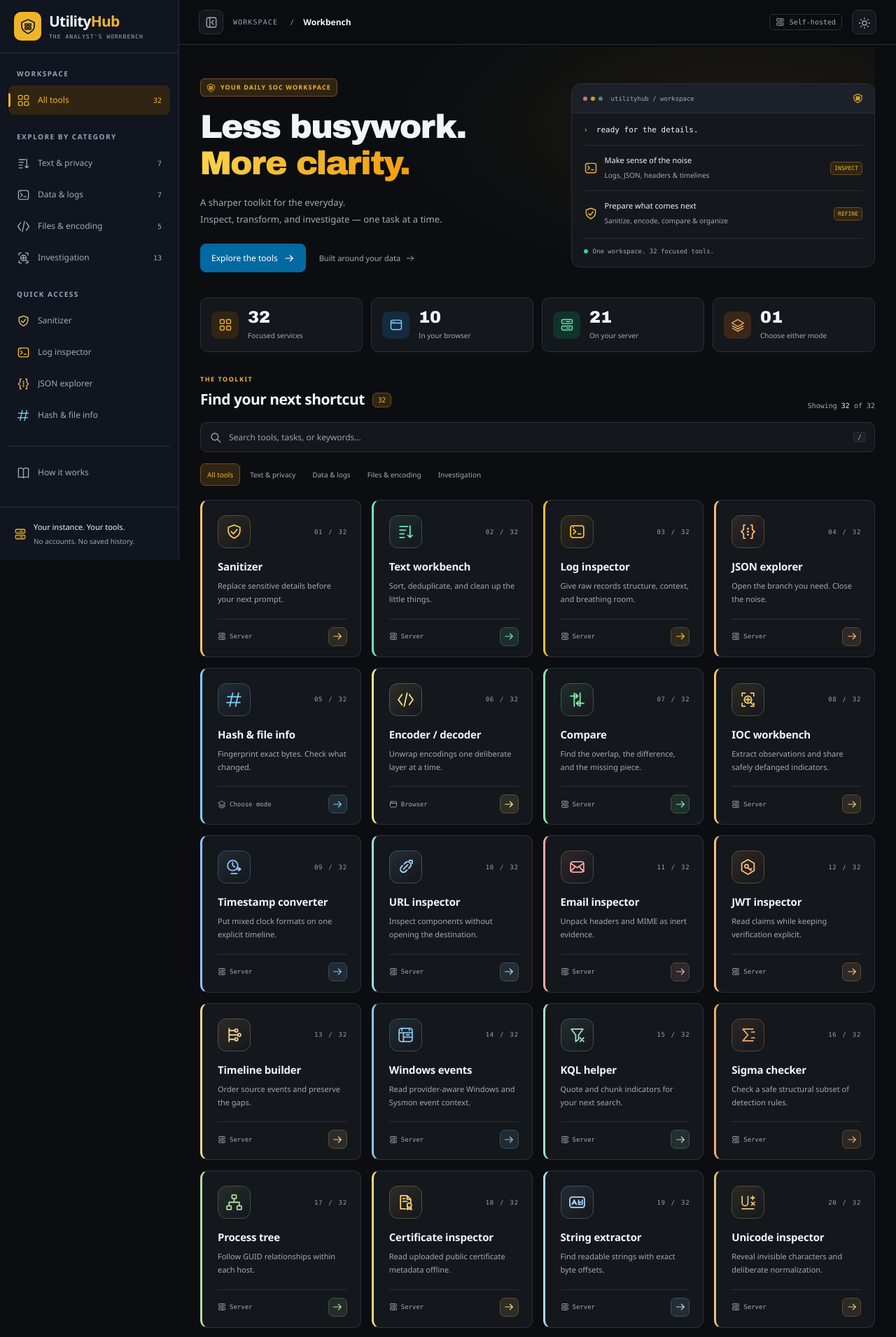
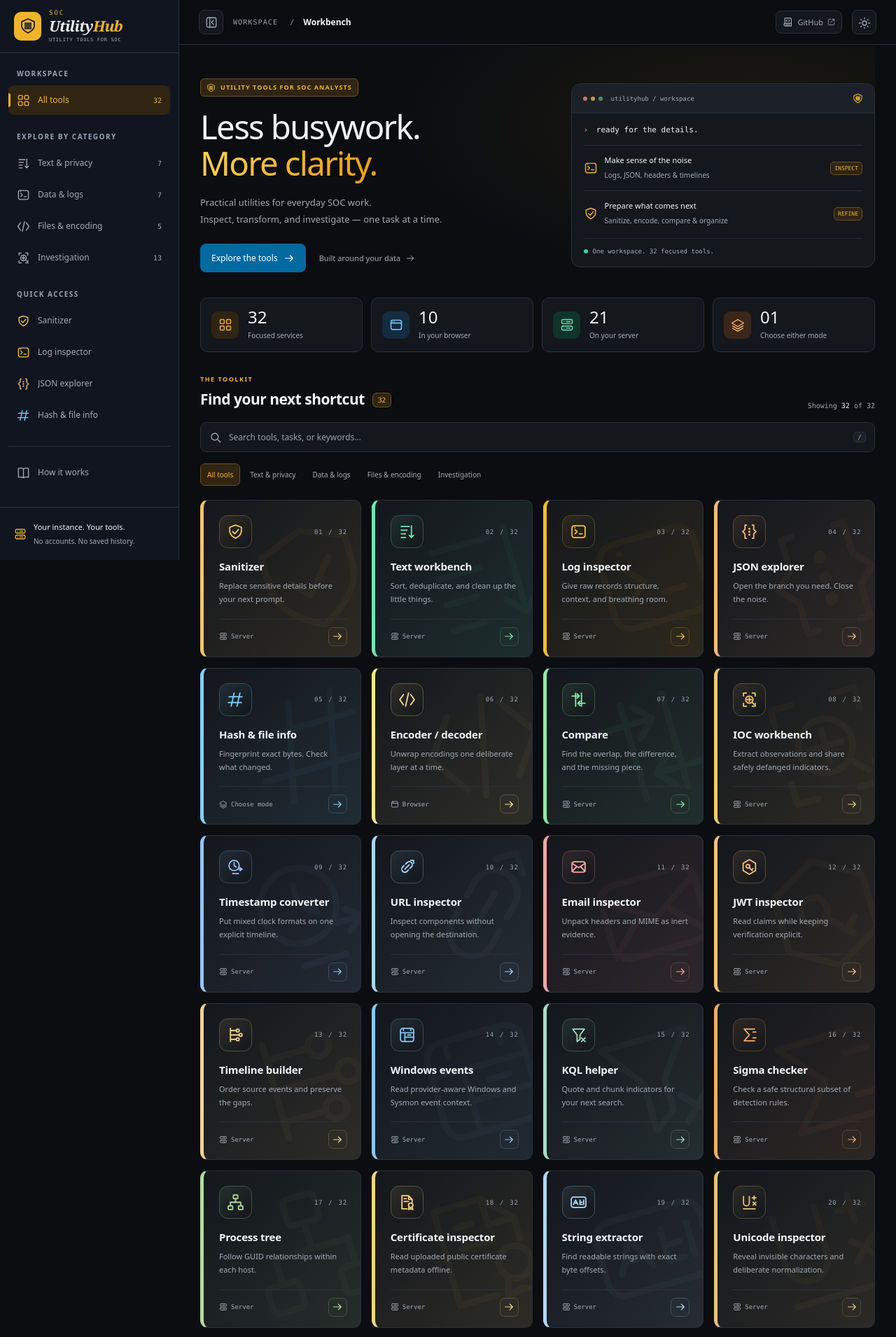
Before and after one commit to meharehsaan/soc-utilityhub, a FastAPI app: page / in a window 1280 px wide. Shown: the top 1910 px of the page at 70% size. Run offline with FastAPI, Linux system fonts and the light colour scheme; parts of the project's set-up code (start-up, migrations or seed data) failed here and were passed over.

Commit message:
Enhanced SOC branding and cards

```diff
--- a/app/static/css/app.css
+++ b/app/static/css/app.css
@@ -28,9 +28,10 @@
   --sidebar: #10151f;
   --shadow: none;
   --sidebar-width: 256px;
-  --sans: "IBM Plex Sans", "Segoe UI", Arial, sans-serif;
+  --sans: "Ubuntu Sans", "Ubuntu", system-ui, "Segoe UI", Arial, sans-serif;
+  --brand-font: Georgia, "Palatino Linotype", "Book Antiqua", serif;
   --mono: "IBM Plex Mono", "SFMono-Regular", Consolas, "Liberation Mono", monospace;
-  --display: "Syne", "Arial Black", "Segoe UI", sans-serif;
+  --display: var(--sans);
   font-family: var(--sans);
   font-synthesis: none;
 }
@@ -67,7 +68,7 @@
 /* Shared primitives preserve every tool's existing DOM and control contract. */
 * { box-sizing: border-box; }
 html { scroll-behavior: smooth; scroll-padding-top: 88px; }
-body { margin: 0; background: var(--bg); color: var(--text); font: 14px/1.6 var(--sans); -webkit-font-smoothing: antialiased; }
+body { margin: 0; background: var(--bg); color: var(--text); font: 400 14px/1.6 var(--sans); -webkit-font-smoothing: antialiased; }
 h1,h2,h3,p { margin-top: 0; }
 a { color: inherit; text-decoration: none; }
 button,input,select,textarea { font: inherit; color: inherit; }
@@ -95,9 +96,11 @@ button:active:not(:disabled) { transform: scale(.98); }
 .sidebar-header { height: 76px; min-height: 76px; padding: 0 20px; display: flex; align-items: center; justify-content: space-between; border-bottom: 1px solid var(--line); }
 .brand { display: flex; align-items: center; gap: 11px; min-width: 0; }
 .brand-mark { display: grid; place-items: center; width: 39px; height: 41px; border-radius: 10px; background: var(--accent); color: #0f172a; flex-shrink: 0; }
-.brand-copy { font: 700 21px/1.2 var(--sans); letter-spacing: -.8px; white-space: nowrap; }
-.brand-copy>span { color: var(--gold-text); }
-.brand-copy small { display: block; margin-top: 5px; font: 500 8px/1.2 var(--mono); letter-spacing: 1.05px; color: var(--muted); }
+.brand-copy { display: block; line-height: 1; white-space: nowrap; }
+.brand-kicker { display: block; margin-bottom: 3px; color: var(--gold-text); font: 400 9px/1 var(--mono); letter-spacing: 2px; }
+.brand-name { display: block; font: italic 700 21px/1.05 var(--brand-font); letter-spacing: -.7px; color: var(--text); }
+.brand-name>span { color: var(--gold-text); }
+.brand-copy small { display: block; margin-top: 5px; font: 400 7px/1 var(--mono); letter-spacing: .7px; color: var(--muted); }
 .sidebar-nav { padding: 21px 12px 16px; flex: 1; min-height: 0; overflow-y: auto; overflow-x: hidden; }
 .nav-heading { margin: 23px 12px 9px; color: var(--subtle); font-size: 10px; font-weight: 600; text-transform: uppercase; letter-spacing: 1.5px; white-space: nowrap; }
 .nav-heading:first-child { margin-top: 0; }
@@ -117,12 +120,15 @@ button:active:not(:disabled) { transform: scale(.98); }
 .app-column { margin-left: var(--sidebar-width); min-width: 0; min-height: 100vh; display: flex; flex-direction: column; transition: margin-left .3s; }
 .site-header { position: sticky; top: 0; z-index: 20; display: flex; justify-content: space-between; align-items: center; gap: 16px; height: 64px; min-height: 64px; padding: 0 28px; background: var(--header); border-bottom: 1px solid var(--line); backdrop-filter: blur(10px); }
 .topbar-left,.topbar-actions { display: flex; align-items: center; gap: 14px; min-width: 0; }
+.topbar-actions { flex-shrink: 0; }
 .topbar-title { display: flex; gap: 12px; align-items: center; min-width: 0; }
 .topbar-path { font: 10px var(--mono); letter-spacing: 1.1px; color: var(--subtle); white-space: nowrap; }
 .topbar-path span { padding-left: 10px; }
 .topbar-title strong { font-size: 12px; font-weight: 600; white-space: nowrap; overflow: hidden; text-overflow: ellipsis; }
 .icon-button { display: grid; place-items: center; flex-shrink: 0; width: 35px; height: 35px; padding: 0; background: var(--surface); border: 1px solid var(--line); border-radius: 8px; color: var(--muted); box-shadow: var(--shadow); }
 .icon-button:hover { background: var(--accent); border-color: var(--accent); color: var(--accent-text); }
+.github-button { display: inline-flex; align-items: center; gap: 6px; padding: 7px 9px; border: 1px solid var(--line); border-radius: 8px; background: var(--surface); color: var(--muted); font-size: 11px; white-space: nowrap; }
+.github-button:hover { color: var(--accent-text); border-color: var(--accent); background: var(--accent); }
 .instance-badge { display: inline-flex; align-items: center; gap: 7px; padding: 4px 8px; border: 1px solid var(--line); border-radius: 6px; color: var(--muted); font: 10px var(--mono); white-space: nowrap; }
 .theme-moon { display: none; }
 :root[data-theme=light] .theme-moon { display: inline-flex; }
@@ -133,6 +139,10 @@ button:active:not(:disabled) { transform: scale(.98); }
 .site-footer>span,.site-footer>a { display: inline-flex; align-items: center; gap: 8px; }
 .site-footer>a { border-radius: 5px; padding: 3px 5px; }
 .site-footer>a:hover { background: var(--accent); color: var(--accent-text); }
+.footer-identity,.footer-brand { display: inline-flex; align-items: center; gap: 8px; flex-wrap: wrap; }
+.footer-identity { gap: 8px 18px; }
+.footer-credit { color: var(--muted); font-size: 10px; }
+.footer-credit strong { color: var(--text); font-weight: 500; }
 .footer-divider { color: var(--line-strong); margin-inline: 4px; }
 .sidebar-collapsed { --sidebar-width: 72px; }
 .sidebar-collapsed #sidebar-toggle .ui-icon { transform: rotate(180deg); }
@@ -149,7 +159,7 @@ button:active:not(:disabled) { transform: scale(.98); }
 .home-hero::before { content: ""; position: absolute; inset: -25px 0 -10px 20%; z-index: -1; pointer-events: none; background: radial-gradient(ellipse at 75% 30%,#f0b42912,transparent 61%); }
 .eyebrow,.section-eyebrow { font-size: 10px; letter-spacing: 1.7px; font-weight: 600; color: var(--gold-text); text-transform: uppercase; }
 .hero-eyebrow { display: inline-flex; align-items: center; gap: 7px; padding: 5px 8px; margin-bottom: 17px; border: 1px solid var(--gold-line); background: var(--gold-bg); border-radius: 6px; font-size: 9px; letter-spacing: 1.1px; }
-.home-hero h1 { font: 700 clamp(34px,3.7vw,57px)/1.1 var(--display); letter-spacing: -1.7px; margin-bottom: 17px; }
+.home-hero h1 { font: 400 clamp(34px,3.7vw,57px)/1.1 var(--display); letter-spacing: -1.7px; margin-bottom: 17px; }
 .home-hero h1>span { color: var(--gold-text); background: linear-gradient(100deg,#fcd34d,#f0b429 52%,#f59e0b); background-clip: text; -webkit-background-clip: text; -webkit-text-fill-color: transparent; }
 :root[data-theme=light] .home-hero h1>span { background-image: linear-gradient(100deg,#9a6707,#a75b0a 58%,#a14e0b); }
 .hero-description { font-size: 13px; color: var(--muted); line-height: 1.9; margin-bottom: 22px; }
@@ -184,7 +194,7 @@ button:active:not(:disabled) { transform: scale(.98); }
 :root[data-theme=light] .stat-blue { background: #eff6ff; color: #075985; }
 :root[data-theme=light] .stat-green { background: #ecfdf5; color: #047451; }
 :root[data-theme=light] .stat-orange { background: #fff7ed; color: #9a460c; }
-.stat-card strong { display: block; font: 700 24px/1 var(--display); font-variant-numeric: tabular-nums; }
+.stat-card strong { display: block; font: 400 24px/1 var(--display); font-variant-numeric: tabular-nums; }
 .stat-card div>span { display: block; margin-top: 6px; font-size: 10px; color: var(--muted); }
 
 /* Service identities are decorative, not trust or severity verdicts. */
@@ -205,9 +215,18 @@ button:active:not(:disabled) { transform: scale(.98); }
 .filter.active { background: var(--gold-bg); color: var(--gold-text); border-color: var(--gold-line); }
 .filter:hover { background: var(--accent); color: var(--accent-text); border-color: var(--accent); }
 .tool-grid { display: grid; grid-template-columns: repeat(auto-fill,minmax(225px,1fr)); gap: 15px; }
-.tool-card { position: relative; display: flex; flex-direction: column; min-width: 0; min-height: 218px; overflow: hidden; padding: 21px 19px 15px 22px; border: 1px solid var(--line); border-left: 3px solid var(--tool-color); border-radius: 11px; background: var(--surface); box-shadow: var(--shadow); transition: transform .3s, border-color .3s, background-color .3s, box-shadow .3s; }
+.tool-card { position: relative; display: flex; flex-direction: column; min-width: 0; min-height: 218px; overflow: hidden; padding: 21px 19px 15px 22px; border: 1px solid var(--line); border-left: 5px solid var(--tool-color); border-radius: 11px; background: var(--surface); background-image: linear-gradient(135deg,var(--surface),var(--tool-bg)); box-shadow: var(--shadow); isolation: isolate; transition: transform .25s ease, border-color .25s, background-color .25s, box-shadow .25s; }
 .tool-card::before { content: ""; position: absolute; top: 0; inset-inline: 0; height: 1px; opacity: 0; background: linear-gradient(90deg,transparent,var(--tool-color),transparent); transition: opacity .3s; }
-.tool-card:hover { transform: translateY(-2px); border-color: var(--tool-color); background: linear-gradient(140deg,var(--surface),var(--tool-bg)); }
+.tool-card:hover,.tool-card:focus-visible { border-color: var(--tool-color); background: var(--tool-bg); background: color-mix(in srgb,var(--tool-color) 9%,var(--surface)); }
+.tool-card>:not(.card-watermark) { position: relative; z-index: 1; }
+.card-watermark { position: absolute; z-index: 0; right: -28px; top: 13px; display: grid; place-items: center; width: 195px; height: 195px; color: var(--tool-color); opacity: .035; pointer-events: none; transform: rotate(-16deg) scale(.95); transition: opacity .25s,transform .25s ease; }
+.card-watermark .ui-icon { width: 100%; height: 100%; stroke-width: 1.2; }
+.tool-card:hover .card-watermark,.tool-card:focus-visible .card-watermark { opacity: .045; transform: rotate(-7deg) scale(1.06); }
+.tool-card h3 { transition: color .25s; }
+.tool-card:hover h3,.tool-card:focus-visible h3 { color: var(--tool-color); }
+@media(hover:hover) and (pointer:fine) {
+  .tool-card:hover { transform: perspective(900px) translateY(-4px) rotateX(1.5deg) rotateY(-1.5deg); }
+}
 .tool-card:hover::before { opacity: 1; }
 .tool-card:focus-visible { outline-color: var(--tool-color); }
 .card-top { display: flex; align-items: center; justify-content: space-between; margin-bottom: 16px; }
@@ -327,7 +346,7 @@ details summary { color: var(--muted); cursor: pointer; font-size: 11px; }
 .busy #run-tool::after { content: ""; width: 12px; height: 12px; border: 2px solid currentColor; border-right-color: transparent; border-radius: 50%; animation: spin .8s linear infinite; }
 .guide { max-width: 920px; margin: 0 auto 36px; }
 .guide>.eyebrow { margin-top: 10px; }
-.guide h1 { font: 700 42px/1.2 var(--display); letter-spacing: -1px; margin-bottom: 28px; }
+.guide h1 { font: 400 42px/1.2 var(--display); letter-spacing: -1px; margin-bottom: 28px; }
 .guide-grid { display: grid; grid-template-columns: repeat(2,minmax(0,1fr)); gap: 18px; }
 .guide-grid article { padding: 23px; background: var(--surface); border: 1px solid var(--line); border-radius: 12px; box-shadow: var(--shadow); }
 .guide-number { display: inline-flex; background: var(--gold-bg); color: var(--gold-text); border: 1px solid var(--gold-line); padding: 3px 7px; border-radius: 5px; font: 10px var(--mono); }
@@ -422,6 +441,7 @@ details summary { color: var(--muted); cursor: pointer; font-size: 11px; }
   html { scroll-behavior: auto; }
   *,*::before,*::after { animation: none !important; transition: none !important; }
   .tool-card:hover,button:active { transform: none; }
+  .tool-card .card-watermark,.tool-card:hover .card-watermark,.tool-card:focus-visible .card-watermark { transform: none; }
 }
 
 /* Static per-service identities, with separate light and dark contrast. */
--- a/app/templates/base.html
+++ b/app/templates/base.html
@@ -7,10 +7,11 @@
   <meta name="color-scheme" content="dark light">
   <meta name="theme-color" id="theme-color" content="#0b0d10">
   <meta name="description" content="Focused utilities for everyday security operations. No account. No saved history.">
-  <title>{% block title %}Utility Hub · Your analyst workbench{% endblock %}</title>
+  <title>{% block title %}SOC UtilityHub · Utility tools for SOC{% endblock %}</title>
   <script src="/static/js/theme.js"></script>
   <link rel="icon" href="/static/favicon.svg" type="image/svg+xml">
   <link rel="stylesheet" href="/static/css/app.css">
+  {% if ubuntu_sans_available %}<link rel="stylesheet" href="/static/css/ui-font.css">{% endif %}
   <script src="/static/js/shell.js" defer></script>
   {% block head %}{% endblock %}
 </head>
@@ -20,9 +21,9 @@
 
   <aside id="app-sidebar" class="app-sidebar" aria-label="Workbench navigation">
     <div class="sidebar-header">
-      <a class="brand" href="/" aria-label="Utility Hub home" title="Utility Hub home">
+      <a class="brand" href="/" aria-label="SOC UtilityHub home" title="SOC UtilityHub home">
         <span class="brand-mark">{{ icon('brand', 24) }}</span>
-        <span class="brand-copy">Utility<span>Hub</span><small>THE ANALYST'S WORKBENCH</small></span>
+        <span class="brand-copy"><span class="brand-kicker">SOC</span><span class="brand-name">Utility<span>Hub</span></span><small>UTILITY TOOLS FOR SOC</small></span>
       </a>
       <button id="nav-close" class="icon-button mobile-only" type="button" aria-label="Close navigation">{{ icon('close', 18) }}</button>
     </div>
@@ -71,7 +72,7 @@
         </div>
       </div>
       <div class="topbar-actions">
-        <span class="instance-badge">{{ icon('server', 13) }} Self-hosted</span>
+        <a class="github-button" href="https://github.com/meharehsaan" target="_blank" rel="noopener noreferrer" aria-label="Ehsaan Mehar on GitHub (opens in a new tab)">{{ icon('repository', 15) }}<span>GitHub</span>{{ icon('external', 11) }}</a>
         <button id="theme-toggle" class="icon-button" type="button" aria-label="Switch to light mode" title="Switch to light mode">
           <span class="theme-sun">{{ icon('sun', 18) }}</span><span class="theme-moon">{{ icon('moon', 18) }}</span>
         </button>
@@ -80,7 +81,7 @@
 
     <main id="main" class="site-main" tabindex="-1">{% block content %}{% endblock %}</main>
     <footer class="site-footer">
-      <span>{{ icon('brand', 14) }} UtilityHub <span class="footer-divider">/</span> Focused tools. Clear results.</span>
+      <div class="footer-identity"><span class="footer-brand">{{ icon('brand', 14) }} SOC UtilityHub <span class="footer-divider">/</span> Utility tools for SOC</span><span class="footer-credit">Created by <strong>Ehsaan Mehar</strong></span></div>
       <a href="/guide">Processing is always labeled {{ icon('arrow-right', 13) }}</a>
     </footer>
   </div>
--- a/app/templates/home.html
+++ b/app/templates/home.html
@@ -5,9 +5,9 @@
 {% block content %}
 <section class="home-hero" aria-labelledby="hero-title">
   <div class="hero-copy">
-    <p class="eyebrow hero-eyebrow">{{ icon('brand', 13) }} YOUR DAILY SOC WORKSPACE</p>
+    <p class="eyebrow hero-eyebrow">{{ icon('brand', 13) }} UTILITY TOOLS FOR SOC ANALYSTS</p>
     <h1 id="hero-title">Less busywork.<br><span>More clarity.</span></h1>
-    <p class="hero-description">A sharper toolkit for the everyday.<br>Inspect, transform, and investigate — one task at a time.</p>
+    <p class="hero-description">Practical utilities for everyday SOC work.<br>Inspect, transform, and investigate — one task at a time.</p>
     <div class="hero-actions">
       <a class="primary-button" href="#catalog">Explore the tools {{ icon('arrow-right', 16) }}</a>
       <a class="hero-guide" href="/guide">Built around your data {{ icon('arrow-right', 14) }}</a>
@@ -51,6 +51,7 @@
   <div class="tool-grid" id="tool-grid">
     {% for tool in tools %}
     <a class="tool-card accent-{{ tool.accent }}" href="/{{ tool.slug }}" data-category="{{ tool.category }}" data-search="{{ tool.name }} {{ tool.description }} {{ tool.slug }}">
+      <span class="card-watermark" aria-hidden="true">{{ icon(tool.symbol, 176) }}</span>
       <div class="card-top"><span class="tool-icon">{{ icon(tool.symbol, 25) }}</span><span class="card-index">{{ '%02d'|format(loop.index) }} <span>/</span> {{ '%02d'|format(tools|length) }}</span></div>
       <h3>{{ tool.name }}</h3>
       <p>{{ tool.description }}</p>
--- a/app/templates/icons.html
+++ b/app/templates/icons.html
@@ -83,6 +83,10 @@
   <path d="M21 13a9 9 0 0 1-10-10 9 9 0 1 0 10 10z"/>
 {% elif symbol == 'arrow-right' %}
   <path d="M4 12h16m-6-6 6 6-6 6"/>
+{% elif symbol == 'repository' %}
+  <path d="M5 3h13a2 2 0 0 1 2 2v16H6a3 3 0 0 1 0-6h14M5 3v12"/><path d="m10 7-2 2 2 2m4-4 2 2-2 2M6 18h11"/>
+{% elif symbol == 'external' %}
+  <path d="M14 3h7v7m0-7L10 14M10 3H5a2 2 0 0 0-2 2v14a2 2 0 0 0 2 2h14a2 2 0 0 0 2-2v-5"/>
 {% elif symbol == 'search' %}
   <circle cx="10.5" cy="10.5" r="6.5"/><path d="m16 16 5 5"/>
 {% elif symbol == 'browser' %}
--- a/app/templates/workspace.html
+++ b/app/templates/workspace.html
@@ -1,6 +1,6 @@
 {% extends "base.html" %}
 {% from "icons.html" import icon %}
-{% block title %}{{ tool.name }} · Utility Hub{% endblock %}
+{% block title %}{{ tool.name }} · SOC UtilityHub{% endblock %}
 {% block content %}
 <div class="workspace accent-{{ tool.accent }}" data-tool="{{ tool.slug }}">
   <a class="breadcrumb" href="/">{{ icon('arrow-right', 14) }} All tools <span>/</span> {{ tool.category }}</a>
--- a/app/web.py
+++ b/app/web.py
@@ -9,6 +9,10 @@ from app.catalog import available_tools, find_tool
 ROOT = Path(__file__).resolve().parent
 TEMPLATES = Jinja2Templates(directory=str(ROOT / "templates"))
 TEMPLATES.env.globals["navigation_tools"] = tuple(available_tools())
+TEMPLATES.env.globals["ubuntu_sans_available"] = all(
+    (ROOT / "static" / "fonts" / name).is_file()
+    for name in ("UbuntuSans-Regular.woff2", "Ubuntu-FONT-LICENCE.txt")
+)
 
 
 # Render a dedicated service template with shared navigation and catalog metadata.
```
Also changed, not shown: app/static/css/ui-font.css (added, +8 -0 lines), app/templates/guide.html (+1 -1 lines), tests/browser/test_workflows.py (+24 -0 lines), tests/integration/test_console_ui.py (+12 -0 lines), tests/unit/test_theme_tokens.py (+27 -0 lines).
